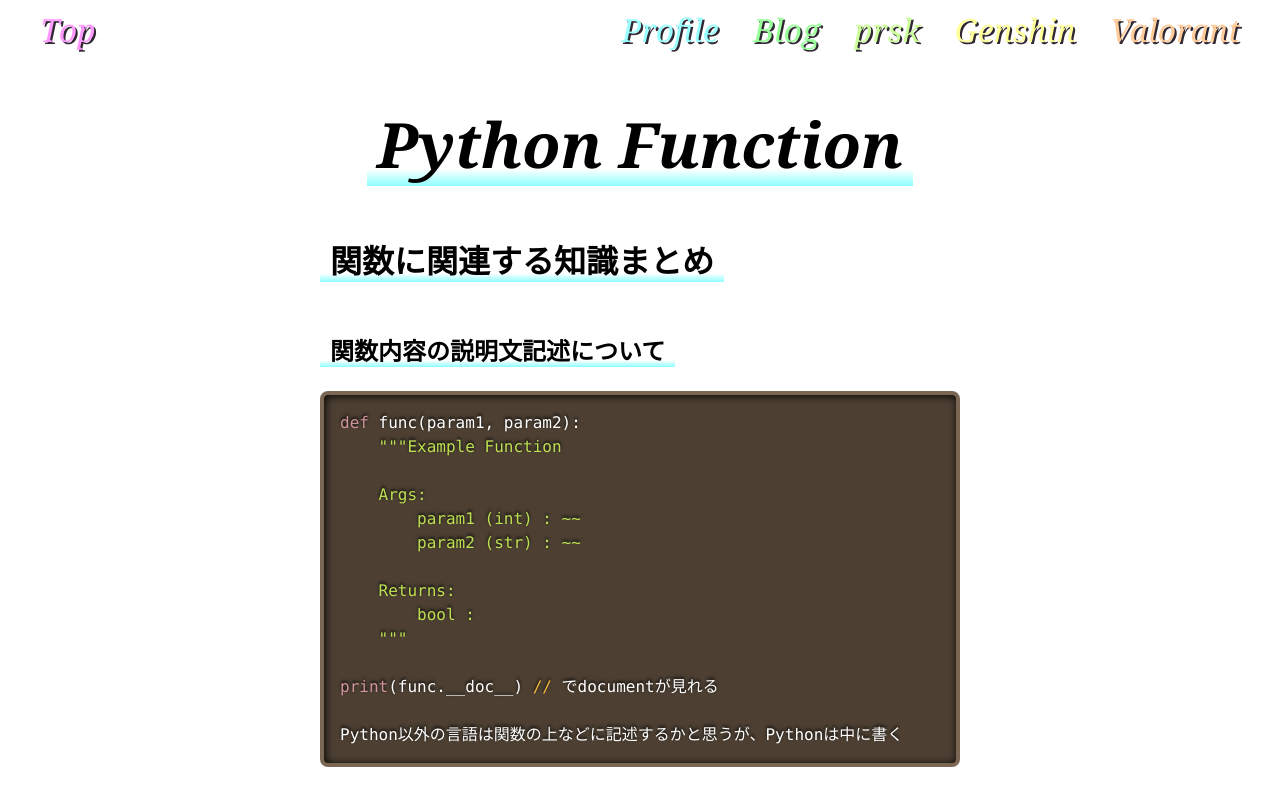
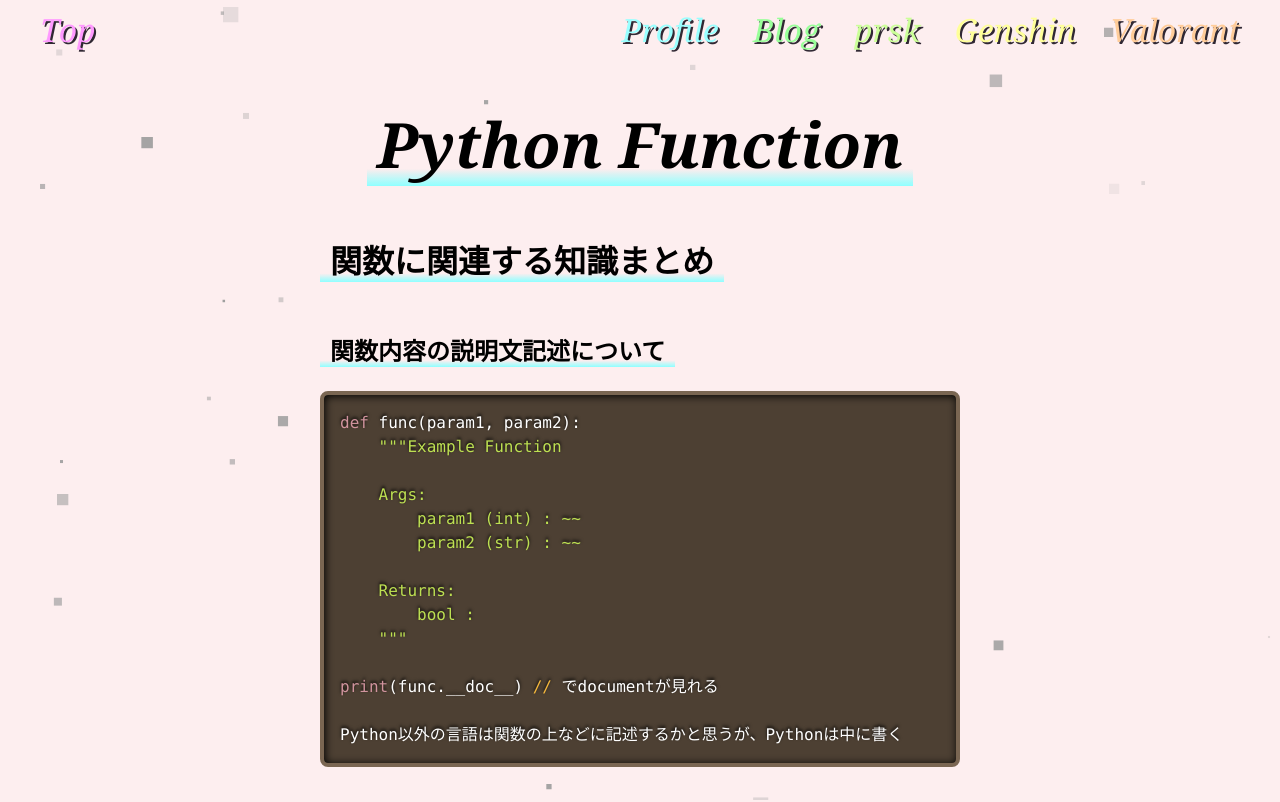
Before and after one commit to narumimashiro/projectSelf-dept.NextJs, a Next.js app: page /narunaru/blog/function in a window 1280 px wide. Shown: the top 802 px of the page. Built offline with nearby package versions, Linux system fonts and the light colour scheme.

Commit message:
sakura background complete

```diff
--- a/package.json
+++ b/package.json
@@ -16,10 +16,13 @@
     "eslint-config-next": "13.0.4",
     "gray-matter": "^4.0.3",
     "next": "13.0.4",
+    "particles.js": "^2.0.0",
     "react": "18.2.0",
     "react-dom": "18.2.0",
     "react-redux": "^8.0.5",
     "react-transition-group": "^4.4.5",
+    "react-tsparticles": "^2.6.0",
+    "tsparticles": "^2.6.0",
     "typescript": "4.9.3"
   },
   "devDependencies": {
--- /dev/null
+++ b/src/components/layouts/sakura.tsx
@@ -0,0 +1,106 @@
+import Particles from 'react-tsparticles'
+import { loadFull } from 'tsparticles'
+import type { Container, Engine } from 'tsparticles-engine'
+import { useCallback } from 'react'
+
+const Sakura = () => {
+
+  const particlesInit = useCallback(async (engine: Engine) => {
+    console.log(engine)
+    await loadFull(engine)
+  }, [])
+
+  const particlesLoaded = useCallback(async (container?: Container) => {
+    console.log(container)
+  }, [])
+
+  return (
+    <Particles
+      id='tsparticles'
+      init={particlesInit}
+      loaded={particlesLoaded}
+      options={{
+        "fullScreen": {
+          "enable": true,
+          "zIndex": -1
+        },
+        "particles":{
+          "number":{
+            "value":39,
+            "density":{
+              "enable":true,
+              "value_area":1121.6780303333778
+            }
+          },
+          "color":{
+            "value":"#fff"
+          },
+          "shape":{
+            "type":"image",
+            "stroke":{
+              "width":0,
+            },
+            "image":{
+              // TODO path change
+              "src": "http://coco-factory.jp/ugokuweb/wp-content/themes/ugokuweb/data/move02/5-6/img/flower.png",
+              // "src": "public/images/sakura.png",
+              "width":32,
+              "height":32
+            }
+          },
+          "opacity":{
+            "value":1,
+            "random":true,
+            "anim":{
+              "enable":false,
+              "speed":1,
+              "opacity_min":0.1,
+              "sync":false
+            }
+          },
+          "size":{
+            "value":8,
+            "random":true,
+            "anim":{
+              "enable":false,
+              "speed":4,
+              "size_min":0.1,
+              "sync":false
+            }
+          },
+          "line_linked":{
+            "enable":false,
+          },
+          "move":{
+            "enable":true,
+            "speed":3.9,
+            "direction":"bottom-right",
+            "random":false,
+            "straight":false,
+            "out_mode":"out",
+            "bounce":false,
+            "attract":{
+              "enable":false,
+              "rotateX":281.9177489524316,
+              "rotateY":127.670995809726
+            }
+          }
+        },
+        "interactivity":{
+          "detect_on":"canvas",
+          "events":{
+            "onhover":{
+              "enable":false,
+            },
+            "onclick":{
+              "enable":false,
+            },
+            "resize":true
+          }
+        },
+        "retina_detect":false
+      }}
+    />
+  )
+}
+export default Sakura
--- a/src/lib/postblog.ts
+++ b/src/lib/postblog.ts
@@ -63,9 +63,9 @@ const getArticleData = (slug: string) => {
 }
 
 export const sortBlogList = (blogList: Array<BlogInfo>) => {
-  const blgLen = blogList.length
+  const blgLen = blogList.length - 1
   for(let i = 0; i < blgLen; i++) {
-    for(let j = blgLen - 1; i < j; j--) {
+    for(let j = blgLen; i < j; j--) {
       if(blogList[j].date > blogList[j - 1].date) {
         let tmp = blogList[j]
         blogList[j] = blogList[j - 1]
--- a/src/pages/narunaru/blog/[article].tsx
+++ b/src/pages/narunaru/blog/[article].tsx
@@ -5,6 +5,7 @@ import { getAllArticleId, getArticleData } from '@/lib/postblog'
 import { InferGetStaticPropsType, GetStaticPaths, GetStaticPropsContext } from 'next'
 import styles from '@/styles/pages/BlogArticle.module.sass'
 import CodeBlock from '@/components/codeblock'
+import Sakura from '@/components/layouts/sakura'
 
 export const getStaticPaths: GetStaticPaths = async () => {
   const paths = getAllArticleId()
@@ -32,6 +33,7 @@ const BlogArticle = ({articleData}: Props) => {
         <title>Blog | {articleData.title}</title>
         <meta name='discription' content='This page for writing down what learned self learning' />
       </Head>
+      <Sakura/>
       <ReactMarkdown
         className={styles.markdown}
         children={articleData.content}
--- a/src/styles/components/NavBar.module.sass
+++ b/src/styles/components/NavBar.module.sass
@@ -9,6 +9,7 @@
 
 .container
   padding: 0 2rem
+  background-color: transparent
   li
     @extend %list-style
     display: inline
--- a/src/styles/globals.sass
+++ b/src/styles/globals.sass
@@ -4,6 +4,7 @@
 
 html
   @extend %main
+  background: #fdeeef
 
 body
   @extend %main
@@ -21,4 +22,3 @@ a
     color-scheme: dark
   body
     color: #502c2c
-    background: #fdeeef
```
Also changed, not shown: 1 other file (tests, documents, lock files or other folders).
